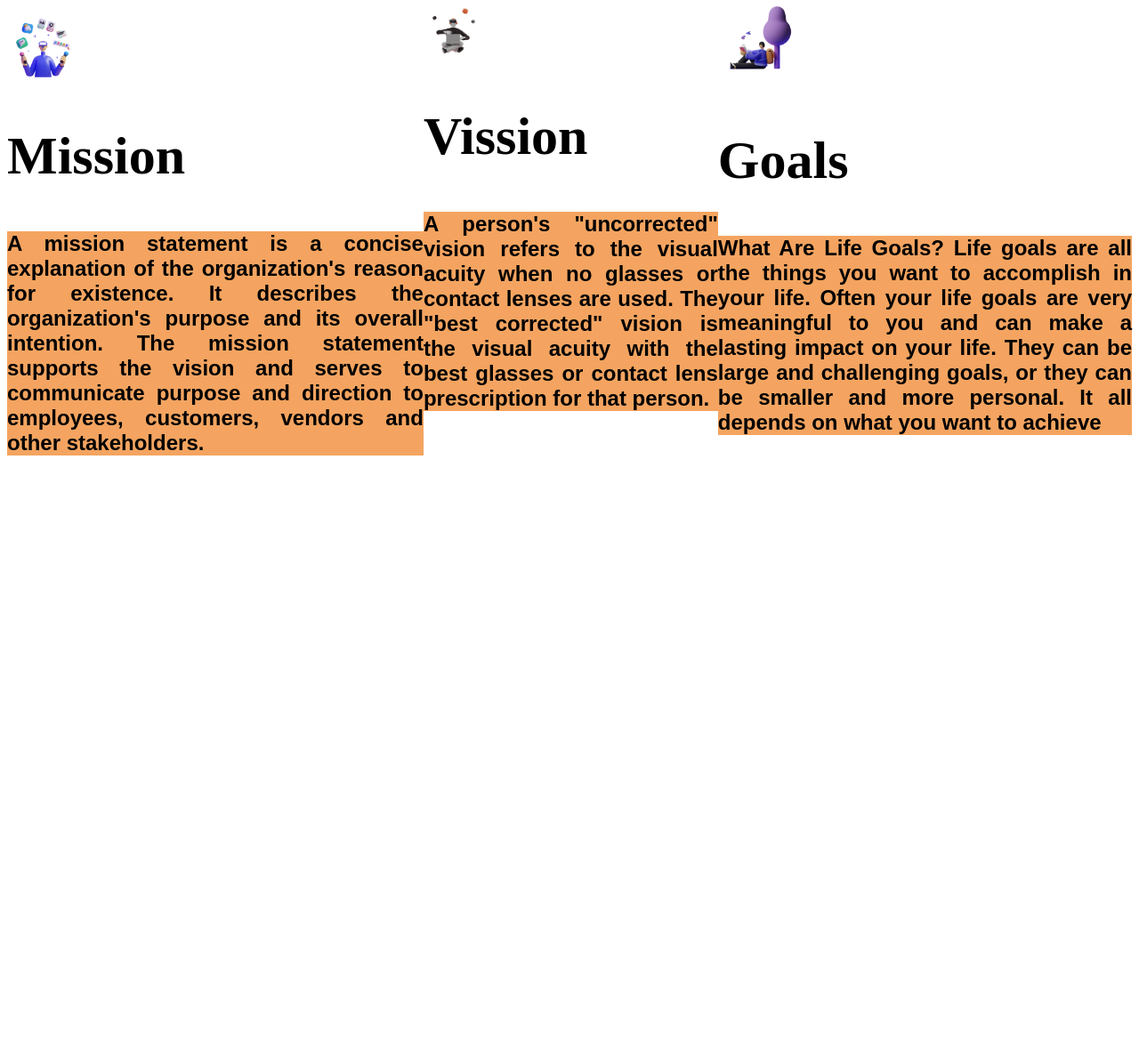
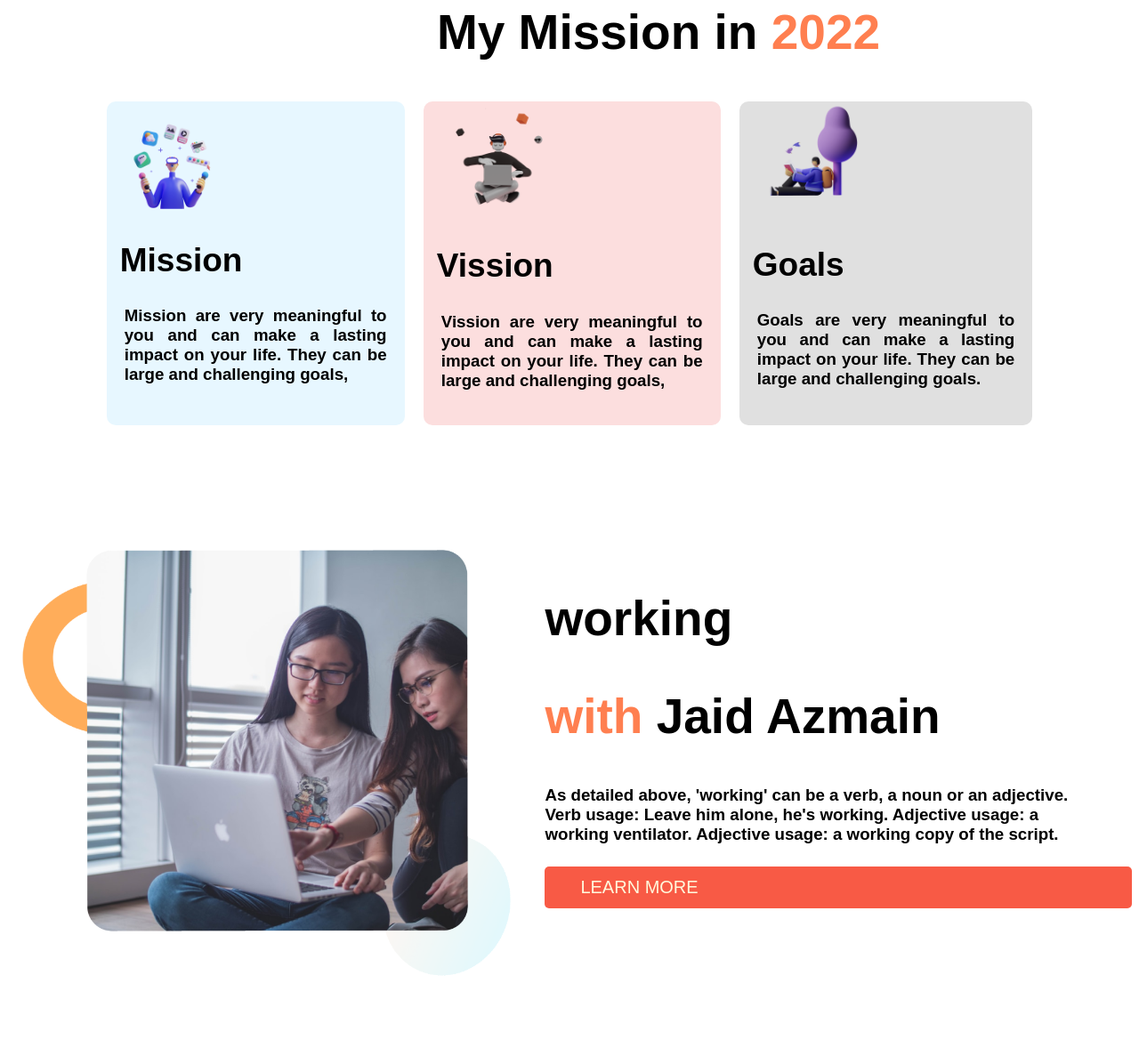
Before and after one commit to syed-jaid/1st-assignment, a plain HTML site: page index.html in a window 1280 px wide. Shown: the part 683-1870 px from the top of the page at 89% size. Before the commit the page ends 1223 px from the top, so only its background shows below. Drawn offline with Linux system fonts and the light colour scheme; a web font is replaced by a local one.

Commit message:
three-section-is-commplit

```diff
--- a/index.html
+++ b/index.html
@@ -31,63 +31,73 @@
                 your blog, so we will go over some different options to give you a good idea and a place to start.
             </h3>
             </p>
-            <a class="batton" href="https://www.facebook.com/profile.php?id=100076192160203">
+            <a id="batton" href="https://www.facebook.com/profile.php?id=100076192160203">
                 <strong> HIRE ME </strong>
             </a>
             <h3 class="font">Do you want to know about me.</h3>
         </div>
         <div>
-            <img src="1-man.png" alt="">
+            <img src="img/1-man.png" alt="">
         </div>
     </section>
     <div id="canter">
-        <h1 class="font">My Mission in
+        <h2 class="my">My Mission in
             <span class="mission">2022</span>
-        </h1>
+        </h2>
     </div>
 
     <section id="tow-section">
         <div class="boder">
             <img src="img/mision.png" alt="">
-            <h1>Mission</h1>
+            <h2 class="hhh">Mission</h2>
             <p>
-            <h2 class="mata">
-                A mission statement is a concise explanation of the organization's reason for existence. It describes
-                the
-                organization's purpose and its overall intention. The mission statement supports the vision and serves
-                to
-                communicate purpose and direction to employees, customers, vendors and other stakeholders.
-            </h2>
+            <h3 class="mata">
+                Mission are very meaningful to you and can make a lasting impact on your life. They can be large and
+                challenging goals,
+            </h3>
             </p>
         </div>
 
 
-        <div class="boder">
+        <div class="boder-one ">
             <img src="img/mision-2.png" alt="">
-            <h1>Vission</h1>
-            <p>
-            <h2 class="mata">
-                A person's "uncorrected" vision refers to the visual acuity when no glasses or contact lenses are used.
-                The
-                "best corrected" vision is the visual acuity with the best glasses or contact lens prescription for that
-                person.
+            <h2 class="hhh"> Vission</h2>
+
+            <h3 class="mata">
+                Vission are very meaningful to you and can make a lasting impact on your life. They can be large and
+                challenging goals,
+            </h3>
+
+        </div>
+        <div class="boder--tow">
+            <img src="img/mision-3.png" alt="">
+            <h2 class="hhh">Goals</h2>
+
+            <h3 class="mata">
+
+                Goals are very meaningful to you and can make a lasting impact on your life. They can be large and
+                challenging goals.
+            </h3>
+        </div>
+    </section>
+
+    <section id="three-section">
+        <div>
+            <img src="img/woman1.png" alt="">
+        </div>
+        <div class="thre-section">
+            <h2 class="my">working </h2>
+            <h2 class="my"> <span class="mission">with </span>Jaid Azmain
             </h2>
-            </p>
-        </div>
-        <div class="boder">
-            <img src="img/mision-3.png" alt="">
-            <h1>Goals</h1>
-            <p>
-            <h2 class="mata">
-                What Are Life Goals? Life goals are all the things you want to accomplish in your life. Often your life
-                goals are very meaningful to you and can make a lasting impact on your life. They can be large and
-                challenging goals, or they can be smaller and more personal. It all depends on what you want to achieve
-            </h2>
-            </p>
+            <h3 class="font-ts">
+                As detailed above, 'working' can be a verb, a noun or an adjective. Verb usage: Leave him alone, he's
+                working. Adjective usage: a working ventilator. Adjective usage: a working copy of the script.
+            </h3>
+
+            <a id="t-batton" href="https://www.facebook.com/profile.php?id=100076192160203">LEARN MORE</a>
         </div>
     </section>
 
 </body>
 
-
 </html>
--- a/style.css
+++ b/style.css
@@ -1,8 +1,12 @@
 .font{
     font-family: 'Kanit', sans-serif;
+    text-align: justify;
+    padding-right: 200px;
+
 }
 h1{
     font-size: 60px;
+
 
     font-family: 'Playfair Display', serif;
 }
@@ -11,38 +15,101 @@ h1{
 }
 .one-section{
     display: flex;
+    padding-top: 40px;
     padding-left: 150px;
     padding-right: 0px;
-
+    padding-bottom: 30px;
 }
 .one-section img{
     width: 80%;
 }
-a{
+#batton{
     text-decoration: none;
     background-color: rgb(248, 90, 69);
-    padding: 15px 40px ;
     border-radius: 5px;
     display: block;
     color: cornsilk;
     font-size: 20px;
     font-family: 'Kanit', sans-serif;
+    padding: 12px 40px;
+    margin-top: 25px;
+
 }
-h3{
-    text-align: justify;
-    padding-right: 200px;
-}
+
+
 #canter{
     text-align: center;
+    padding-top: 35px;
+}
+.my{
+    font-family: 'Signika Negative', sans-serif;
+font-size: 55px;
+padding-left: 200px;
 }
 #tow-section{
     display: flex;
+    padding-left:8% ;
+    padding-right:8% ;
+
 }
 #tow-section img{
-    width: 20%;
+    width: 40%;
+    padding-left:5% ;
+    padding-right: 5%;
 }
 .mata{
     font-family: 'Quicksand', sans-serif;
     text-align: justify;
-    background-color: sandybrown;
+    padding-left: 20px;
+    padding-right:20px ;
+    padding-bottom:20px ;
+    color: rgb(0, 0, 0);
 }
+.boder{
+    background-color: rgb(231, 247, 255);
+    margin-left: 1%;
+    margin-right: 1%;
+    border-radius: 10px;
+
+}
+.boder-one{
+    background-color: rgb(252, 222, 222);
+    margin-left: 1%;
+    margin-right: 1%;
+    border-radius: 10px;
+}
+.boder--tow{
+    background-color:rgb(224, 224, 224);
+    margin-left: 1%;
+    margin-right: 1%;
+    border-radius: 10px;
+}
+.hhh{
+    font-family: 'Signika Negative', sans-serif;
+    font-size: 37px;
+    padding-left: 15px;
+}
+#three-section{
+    display: flex;
+    padding-top: 140px;
+}
+#three-section img{
+    width: 140%;
+}
+.font-ts{
+    font-family: 'Quicksand', sans-serif;
+    width: 70%;
+    padding-left: 200px;
+}
+#t-batton{
+    text-decoration: none;
+    background-color: rgb(248, 90, 69);
+    border-radius: 5px;
+    display: block;
+    color: cornsilk;
+    font-size: 20px;
+    font-family: 'Kanit', sans-serif;
+    padding: 12px 40px;
+    margin-left: 200px;
+  margin-top: 25px;
+}
```
Also changed, not shown: img/1-man.png (renamed from 1-man.png), img/ezez1.png (renamed from ezez1.png), img/person-5.png (added), img/woman1.png (added), 1 other file.
